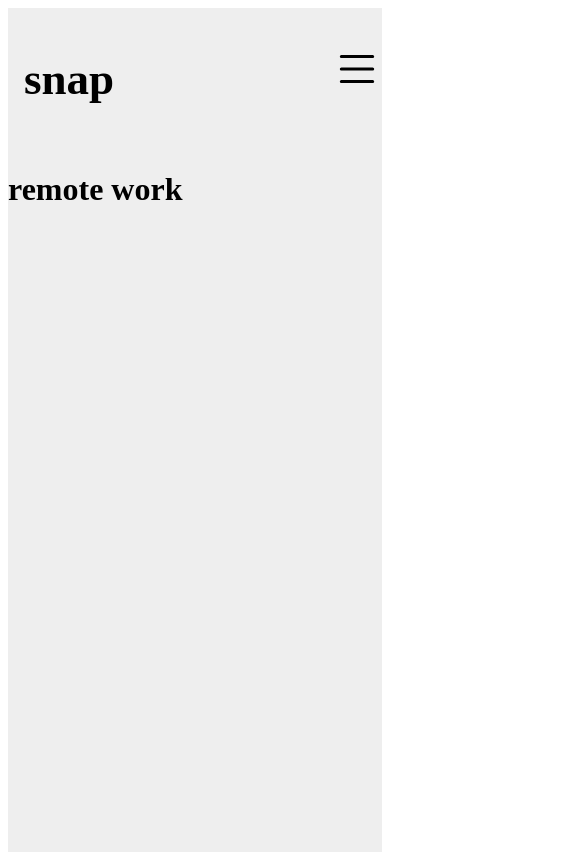
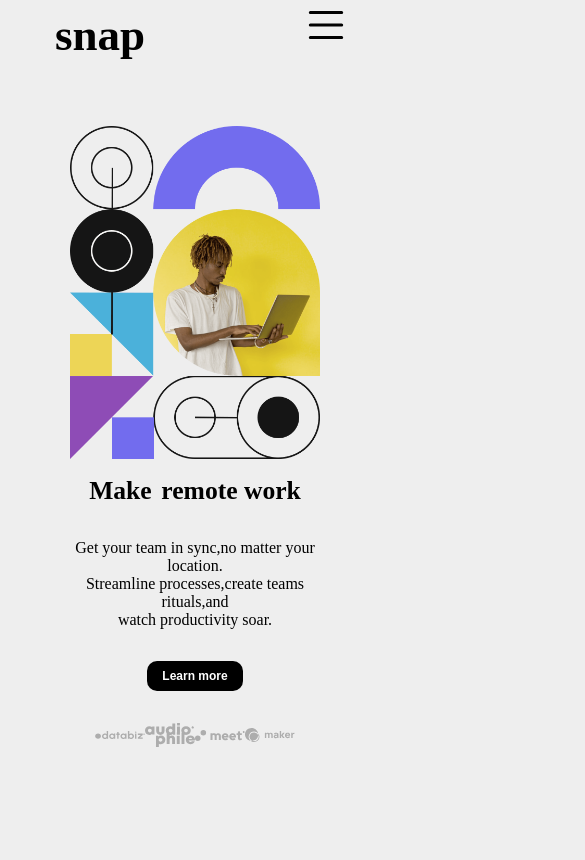
Before and after one commit to pichar376/remote-work, a React (Create React App) app: page / in a window 390 px wide. Shown: the top 860 px of the page, 585 px wide, since content can reach past the window. Built offline with nearby package versions, Linux system fonts and the light colour scheme.

Commit message:
adjusting media queries and containers with responsive design

```diff
--- a/src/App.js
+++ b/src/App.js
@@ -1,12 +1,14 @@
 import Layout from "./components/Layout/Layout";
+import MainContainer from "./components/MainContainer/MainContainer";
 import NavBar from "./components/NavBar/NavBar";
+import "./globalStyles.css"
 
 
 function App() {
   return (
     <Layout>
       <NavBar />
-      <h1>remote work</h1>
+      <MainContainer />
     </Layout>
   )
 
--- a/src/components/Layout/Layout.jsx
+++ b/src/components/Layout/Layout.jsx
@@ -1,6 +1,9 @@
 import { LayoutSltyled } from "./stylesLayout";
 
 const Layout = ({ children }) => {
+  // Abre una ventana emergente con ancho 800px y alto 600px
+  window.open("", "_blank", "width=800,height=600");
+
   return <LayoutSltyled>{children}</LayoutSltyled>;
 };
 
--- a/src/components/Layout/stylesLayout.js
+++ b/src/components/Layout/stylesLayout.js
@@ -1,9 +1,13 @@
 import { styled } from "styled-components";
 
 export const LayoutSltyled = styled.div`
-background-color: #eee;
+max-width: 80vw;
+min-width:30vw;
 height: 100vh;
 margin: 0 auto;
-max-width:960px;
-min-width:330px;
+
+/* @media(max-width:600px){
+  width:60vw;
+} */
+
 `
--- /dev/null
+++ b/src/components/MainContainer/MainContainer.jsx
@@ -0,0 +1,58 @@
+import imageDesktop from "../../assets/image-hero-desktop.png";
+import {
+  ButtonLearnMore,
+  ContainerButton,
+  ContainerImagesStyle,
+  FigureStyled,
+  InfoSectionStyle,
+  MainContainerStyled,
+  MakeSectionStyle,
+  TitleSectionStyle,
+} from "./stylesMainContainer";
+import databiz from "../../assets/client-databiz.svg";
+import audio from "../../assets/client-audiophile.svg";
+import meet from "../../assets/client-meet.svg";
+import maker from "../../assets/client-maker.svg";
+
+const MainContainer = () => {
+  return (
+    <MainContainerStyled>
+      <MakeSectionStyle>
+        <TitleSectionStyle>
+          <h1>Make</h1>
+          <h2>remote work</h2>
+        </TitleSectionStyle>
+        <InfoSectionStyle>
+          <p>
+            Get your team in sync,no matter your location.
+            <br />
+            Streamline processes,create teams rituals,and <br />
+            watch productivity soar.
+          </p>
+        </InfoSectionStyle>
+        <ContainerButton>
+          <ButtonLearnMore>Learn more</ButtonLearnMore>
+        </ContainerButton>
+        <ContainerImagesStyle style={{ display: "flex" }}>
+          <div>
+            <img src={databiz} alt="databiz" />
+          </div>
+          <div>
+            <img src={audio} alt="audio" />
+          </div>
+          <div>
+            <img src={meet} alt="meet" />
+          </div>
+          <div>
+            <img src={maker} alt="maker" />
+          </div>
+        </ContainerImagesStyle>
+      </MakeSectionStyle>
+      <FigureStyled>
+        <img src={imageDesktop} />
+      </FigureStyled>
+    </MainContainerStyled>
+  );
+};
+
+export default MainContainer;
--- /dev/null
+++ b/src/components/MainContainer/stylesMainContainer.js
@@ -0,0 +1,130 @@
+import { styled } from "styled-components";
+
+export const MainContainerStyled = styled.div`
+width:80%;
+height: 50%;
+display:flex;
+flex-direction:column;
+align-items:center;
+justify-content: space-between;
+margin:4rem auto;
+@media(min-width:770px){
+  flex-direction:row;
+}
+@media(min-width:960px){
+ min-height:60%;
+}
+
+`
+
+export const FigureStyled = styled.div`
+display: flex;
+justify-content: center;
+width:100%;
+height:100%;
+
+img{
+  max-width:100%;
+  min-width:200px;
+  height:auto;
+}
+@media(min-width:770px){
+  order:1;
+  justify-content: center;
+}
+`
+export const MakeSectionStyle = styled.div`
+
+  width:50%;
+  height:100%;
+  display:flex;
+  flex-flow: column nowrap;
+  justify-content: space-evenly;
+  order:2;
+  gap:2rem;
+  width:100%;
+  align-items: center;
+
+@media(min-width:770px){
+
+  order:1;
+justify-content: space-between;
+align-items:flex-start;
+
+
+}
+
+
+`
+
+export const TitleSectionStyle = styled.div`
+
+        display: flex;
+        margin-top:1rem;
+        justify-content:center;
+        gap:.6rem;
+        width:100%;
+      >*{
+        font-size:1.6rem;
+        line-height: 2rem;
+        font-weight:700;
+      }
+
+
+      @media(min-width:770px){
+        gap:1rem;
+        margin-top:3rem;
+        display: flex;
+      flex-direction: column;
+      justify-content:flex-end;
+      >*{
+        font-size:2.5rem;
+      }
+      }
+     @media(min-width:960px){
+      >*{
+
+        font-size:3.5rem;
+      }
+      }
+`
+export const InfoSectionStyle = styled.div`
+  text-align:center;
+   @media(min-width:770px){
+  text-align:left ;
+   }
+`
+export const ContainerButton = styled.div`
+height:25%;
+display:block;
+
+`
+export const ButtonLearnMore = styled.button`
+     width:6rem;
+     padding:.5rem;
+     border-radius:10px;
+     border-style:none;
+     color:#fff;
+     font-size:12px;
+     background-color:#000;
+     font-weight:600;
+
+`
+
+export const ContainerImagesStyle = styled.div`
+width:80%;
+display: flex;
+justify-content: space-between;
+
+&>div{
+  display:flex;
+  align-items:center;
+  width:4rem;
+
+
+  img{
+    width:100%;
+    height:auto;
+  }
+}
+`
--- a/src/components/NavBar/NavBar.jsx
+++ b/src/components/NavBar/NavBar.jsx
@@ -7,6 +7,7 @@ import {
   ContainerMenuBurguer,
   MenuLinks,
   NavBarStyled,
+  SnapStyle,
 } from "./stylesNavBar";
 
 const NavBar = ({ active, setActive }) => {
@@ -15,7 +16,7 @@ const NavBar = ({ active, setActive }) => {
   };
   return (
     <NavBarStyled>
-      <h3 className="snap">snap</h3>
+      <SnapStyle className="snap">snap</SnapStyle>
       <MenuLinks active={active}>
         <DropDownFeatures
           name="Features"
--- a/src/components/NavBar/stylesNavBar.js
+++ b/src/components/NavBar/stylesNavBar.js
@@ -52,14 +52,12 @@ align-items:center;
     gap:2rem;
 
   .register{
-
-
     &:hover{
      border:thin solid;
      color:#000;
     }
   }
-
+}
 `
 export const ContainerMenuBurguer = styled.article`
  display:none;
@@ -76,9 +74,14 @@ width:100%;
 display:flex;
 justify-content:space-evenly;
 align-items:center;
-heigth:3rem;
+height:3rem;
 
 @media(max-width:770px){
+  display:none;
+
+}
+
+/* @media(max-width:770px){
    position:absolute;
   background-color:white;
   width:60vw;
@@ -99,8 +102,9 @@ heigth:3rem;
     font-weight:700;
    }
   }
-
-
-}
+} */
+`
+export const SnapStyle = styled.h1`
+font-weight:700;
 
 `
--- /dev/null
+++ b/src/globalStyles.css
@@ -0,0 +1,10 @@
+body {
+  background-color: #eee;
+}
+*,
+* ::after,
+* ::before {
+  box-sizing: border-box;
+  margin: 0;
+  padding: 0;
+}
```
Also changed, not shown: public/index.html (+7 -4 lines).
